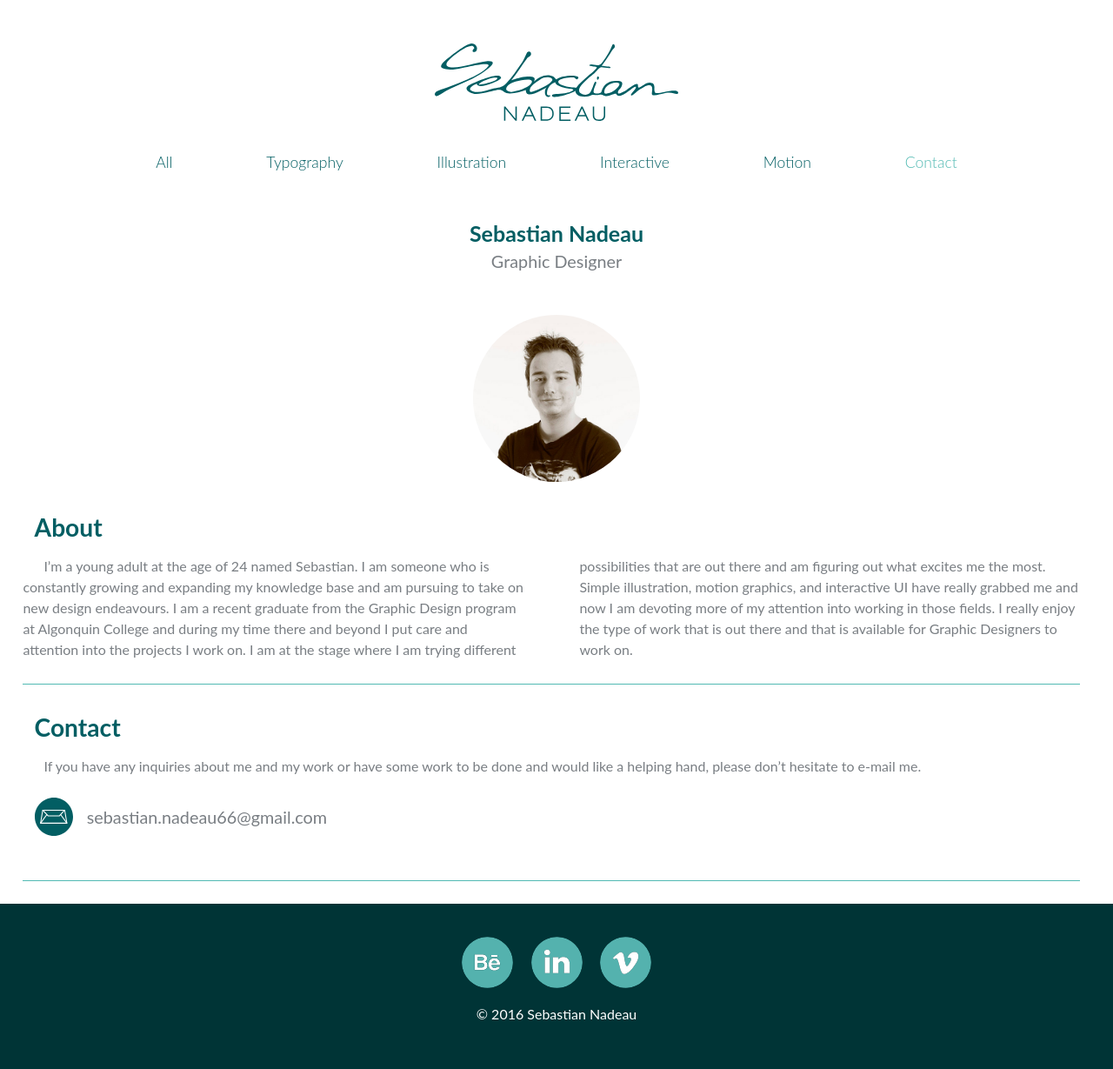
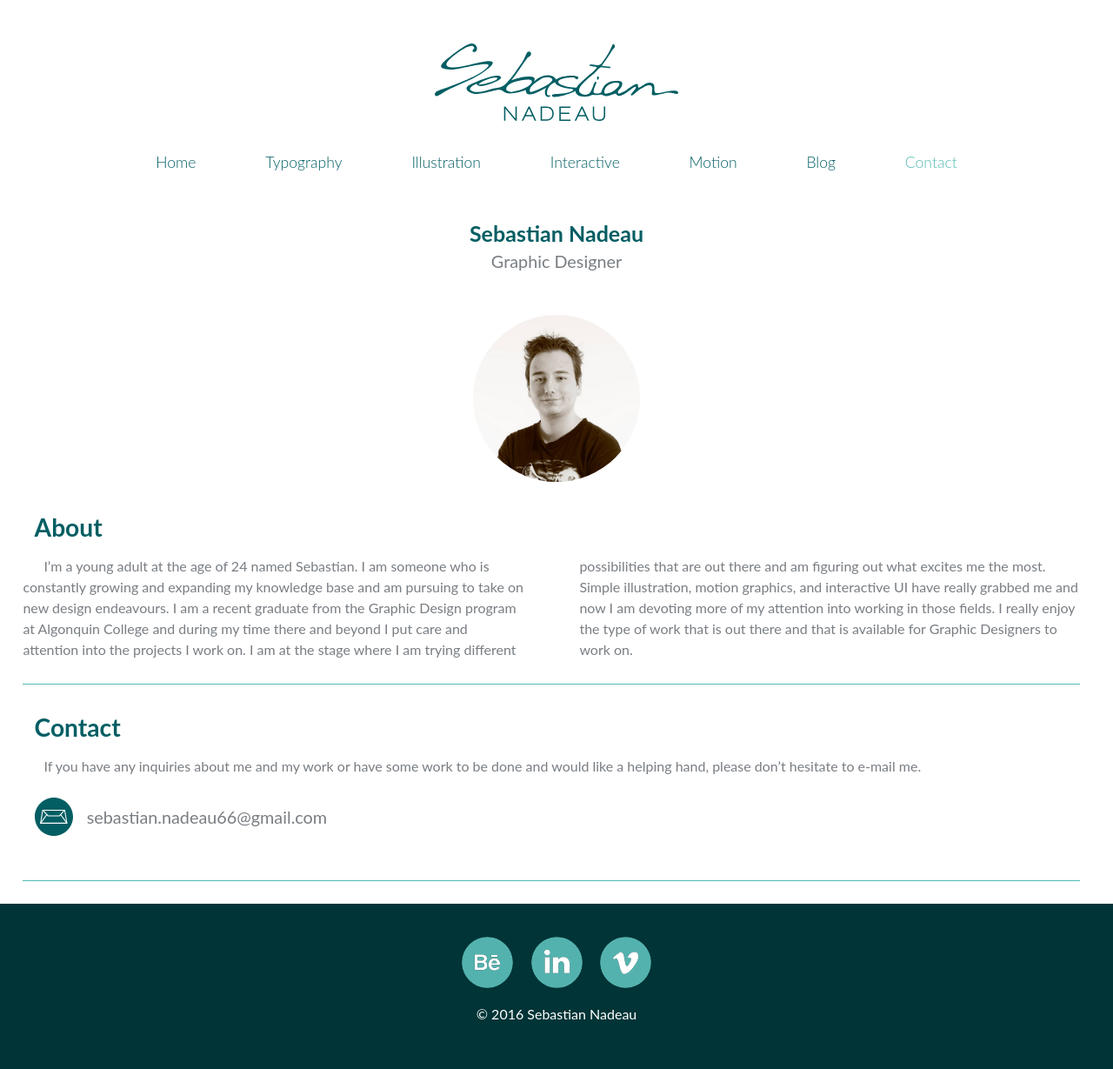
Before and after one commit to sebastiann88/personal-online-portfolio, a Jekyll site: the page built from contact.html, in a window 1280 px wide. Shown: the whole page at 87% size. Built offline with Jekyll 4.4.1, drawn with Linux system fonts in a browser that asks for light colours; nearby versions of some CDN libraries.

Commit message:
feat(html): create new blog page

```diff
--- a/_config.yml
+++ b/_config.yml
@@ -4,4 +4,5 @@
 title: Sebastian Nadeau | Graphic Designer
 description: Sebastian Nadeau - My design portfolio showcasing the graphic design work I have done in Ottawa.
 icon: /images/brand-logotype.jpg
+markdown: kramdown
 permalink: pretty
--- a/_layouts/default.html
+++ b/_layouts/default.html
@@ -45,11 +45,12 @@
                     <img class="nav-close" src="{{site.baseurl}}/images/hamburger-close.svg" alt="Close Navigation">
                 </label>
                 <ul class="nav">
-                    <li><a href="{{site.baseurl}}/all"><h6 class="{% if page.url contains 'all' %}current{% endif %}">All</h6></a></li>
+                    <li><a href="{{site.baseurl}}/"><h6 class="{% if page.url contains 'all' %}current{% endif %}">Home</h6></a></li>
                     <li><a href="{{site.baseurl}}/typography/"><h6 class="{% if page.url contains 'typography' %}current{% endif %}">Typography</h6></a></li>
                     <li><a href="{{site.baseurl}}/illustration/"><h6 class="{% if page.url contains 'illustration' %}current{% endif %}">Illustration</h6></a></li>
                     <li><a href="{{site.baseurl}}/interactive/"><h6 class="{% if page.url contains 'interactive' %}current{% endif %}">Interactive</h6></a></li>
                     <li><a href="{{site.baseurl}}/motion"><h6 class="{% if page.url contains 'motion' %}current{% endif %}">Motion</h6></a></li>
+                    <li><a href="{{site.baseurl}}/blog"><h6 class="{% if page.url contains 'blog' %}current{% endif %}">Blog</h6></a></li>
                     <li><a href="{{site.baseurl}}/contact"><h6 class="{% if page.url contains 'contact' %}current{% endif %}">Contact</h6></a></li>
                 </ul>
             </nav>
--- /dev/null
+++ b/blog.html
@@ -0,0 +1,6 @@
+---
+layout: default
+title: Design Blog
+meta: This is my creative design blog about web development and motion graphics.
+featured_image: /images/brand-logotype.jpg
+---
--- a/contact.html
+++ b/contact.html
@@ -2,7 +2,7 @@
 layout: default
 title: Contact
 meta: This is my contact page, if you would like to get in contact with me you can always leave me an e-mail.
-featured_image: /images/e-mail-icon.svg
+featured_image: /images/brand-logotype.jpg
 ---
 
 {% include profile.html %}
```
Also changed, not shown: 1 other file.
